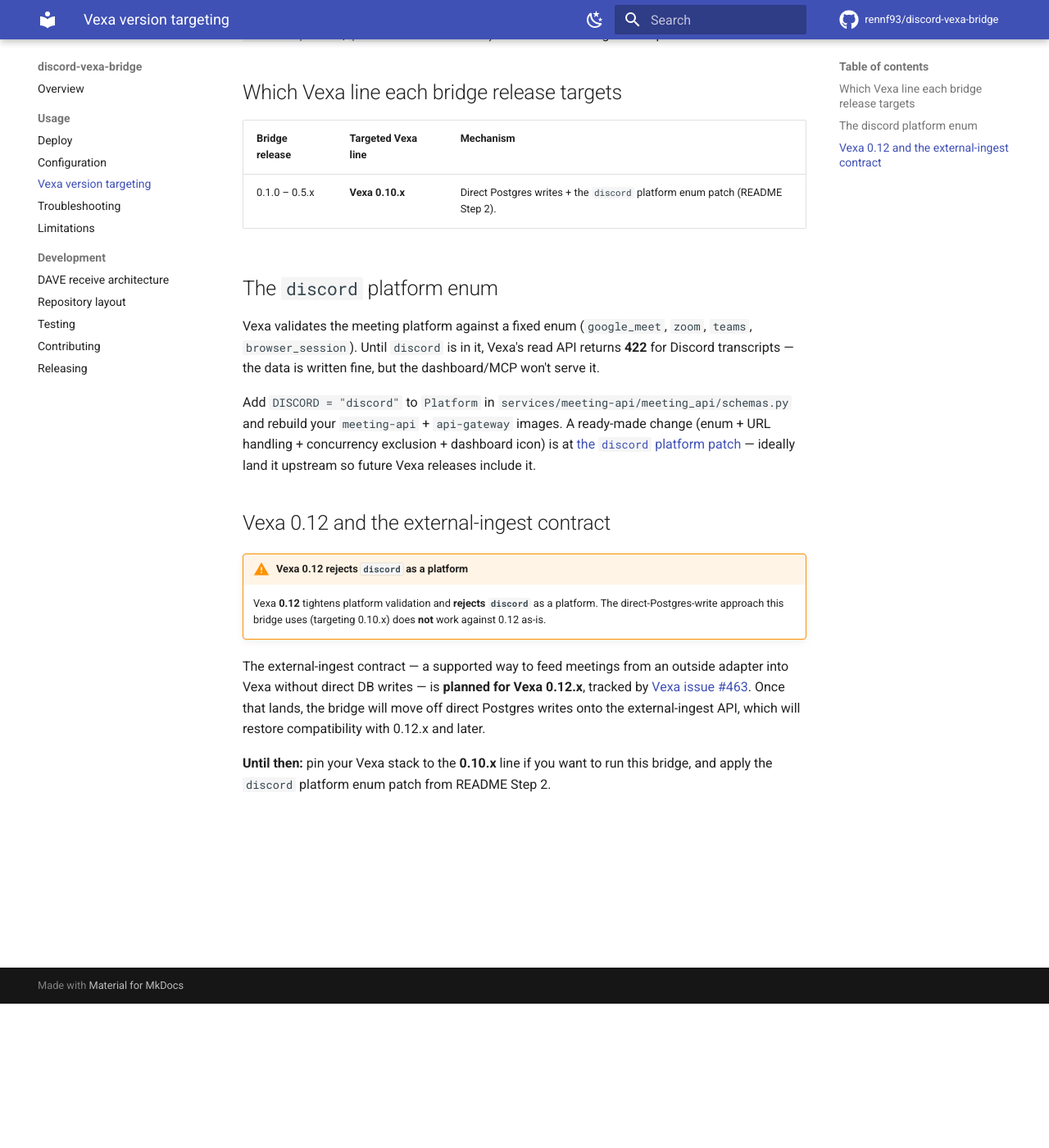
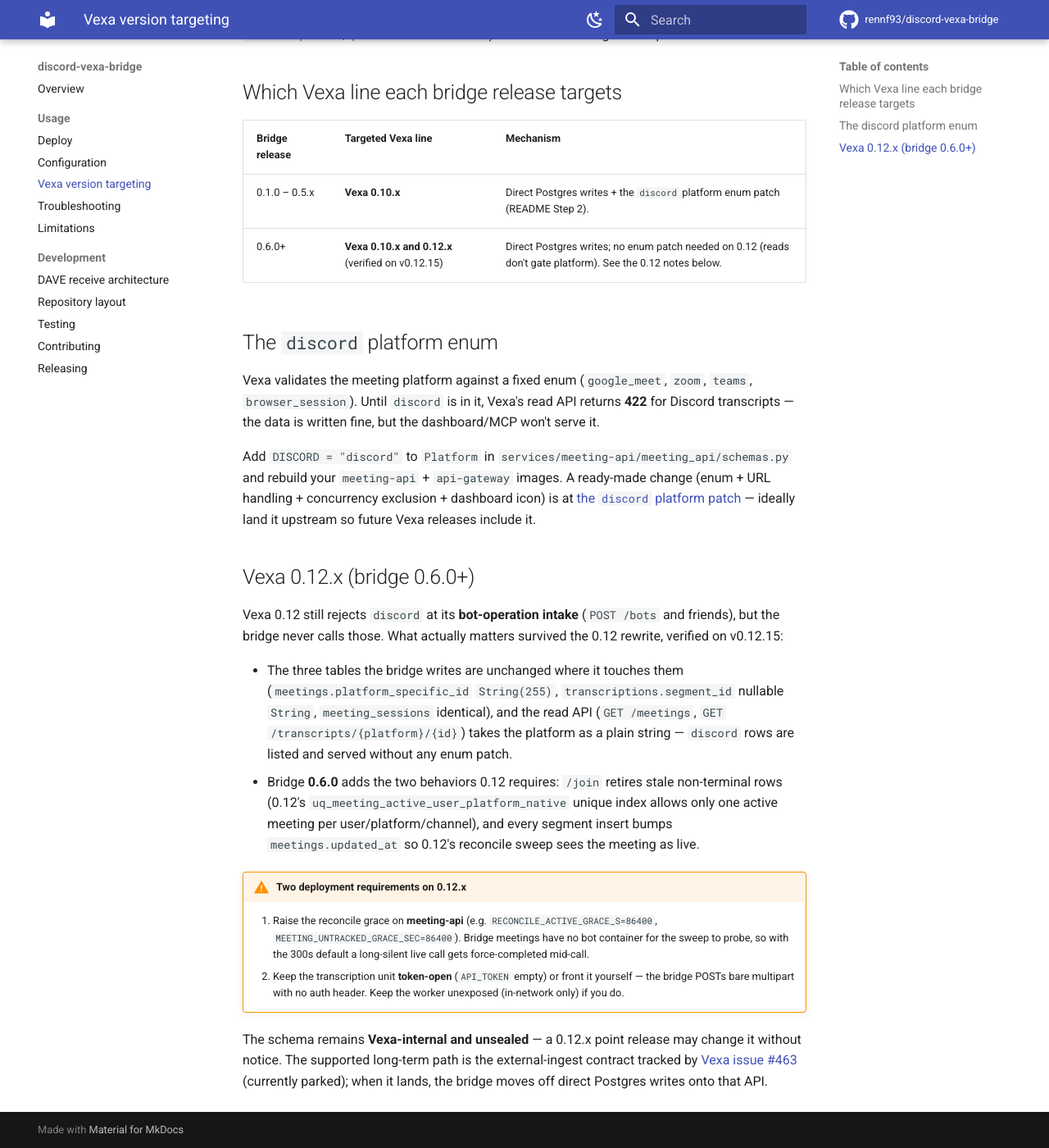
Before and after one commit to rennf93/discord-vexa-bridge, an MkDocs documentation site: the page built from docs/usage/vexa-version-targeting.md, in a window 1280 px wide and 1400 px high, scrolled down 176 px. Shown: the whole window at 82% size. Built offline with MkDocs 1.6.1 and Material for MkDocs 9.7.7, drawn with Linux system fonts in a browser that asks for light colours; comment, search, counter and statistics services are not loaded.

Commit message:
release: 0.6.0 — Vexa 0.12.x compatibility (verified on v0.12.15)

```diff
--- a/docs/usage/vexa-version-targeting.md
+++ b/docs/usage/vexa-version-targeting.md
@@ -8,6 +8,7 @@
 | Bridge release | Targeted Vexa line | Mechanism |
 |---|---|---|
 | 0.1.0 – 0.5.x | **Vexa 0.10.x** | Direct Postgres writes + the `discord` platform enum patch (README Step 2). |
+| 0.6.0+ | **Vexa 0.10.x and 0.12.x** (verified on v0.12.15) | Direct Postgres writes; no enum patch needed on 0.12 (reads don't gate platform). See the 0.12 notes below. |
 
 ## The `discord` platform enum
 
@@ -21,18 +22,31 @@
 [the `discord` platform patch](https://github.com/rennf93/vexa/tree/add-discord-platform) —
 ideally land it upstream so future Vexa releases include it.
 
-## Vexa 0.12 and the external-ingest contract
+## Vexa 0.12.x (bridge 0.6.0+)
 
-!!! warning "Vexa 0.12 rejects `discord` as a platform"
-    Vexa **0.12** tightens platform validation and **rejects `discord`** as a platform. The
-    direct-Postgres-write approach this bridge uses (targeting 0.10.x) does **not** work
-    against 0.12 as-is.
+Vexa 0.12 still rejects `discord` at its **bot-operation intake** (`POST /bots` and friends), but
+the bridge never calls those. What actually matters survived the 0.12 rewrite, verified on
+v0.12.15:
 
-The external-ingest contract — a supported way to feed meetings from an outside adapter into
-Vexa without direct DB writes — is **planned for Vexa 0.12.x**, tracked by
-[Vexa issue #463](https://github.com/Vexa-ai/vexa/issues/463). Once that lands, the bridge will
-move off direct Postgres writes onto the external-ingest API, which will restore compatibility
-with 0.12.x and later.
+- The three tables the bridge writes are unchanged where it touches them
+  (`meetings.platform_specific_id` `String(255)`, `transcriptions.segment_id` nullable `String`,
+  `meeting_sessions` identical), and the read API (`GET /meetings`,
+  `GET /transcripts/{platform}/{id}`) takes the platform as a plain string — `discord` rows are
+  listed and served without any enum patch.
+- Bridge **0.6.0** adds the two behaviors 0.12 requires: `/join` retires stale non-terminal rows
+  (0.12's `uq_meeting_active_user_platform_native` unique index allows only one active meeting per
+  user/platform/channel), and every segment insert bumps `meetings.updated_at` so 0.12's reconcile
+  sweep sees the meeting as live.
 
-**Until then:** pin your Vexa stack to the **0.10.x** line if you want to run this bridge, and
-apply the `discord` platform enum patch from README Step 2.
+!!! warning "Two deployment requirements on 0.12.x"
+    1. Raise the reconcile grace on **meeting-api** (e.g. `RECONCILE_ACTIVE_GRACE_S=86400`,
+       `MEETING_UNTRACKED_GRACE_SEC=86400`). Bridge meetings have no bot container for the sweep
+       to probe, so with the 300s default a long-silent live call gets force-completed mid-call.
+    2. Keep the transcription unit **token-open** (`API_TOKEN` empty) or front it yourself — the
+       bridge POSTs bare multipart with no auth header. Keep the worker unexposed (in-network
+       only) if you do.
+
+The schema remains **Vexa-internal and unsealed** — a 0.12.x point release may change it without
+notice. The supported long-term path is the external-ingest contract tracked by
+[Vexa issue #463](https://github.com/Vexa-ai/vexa/issues/463) (currently parked); when it lands,
+the bridge moves off direct Postgres writes onto that API.
--- a/pyproject.toml
+++ b/pyproject.toml
@@ -1,6 +1,6 @@
 [project]
 name = "discord-vexa-bridge"
-version = "0.5.1"
+version = "0.6.0"
 description = "Bridge Discord voice (DAVE/E2EE) into Vexa: per-user transcription written straight to Vexa's Postgres."
 readme = "README.md"
 license = "AGPL-3.0-or-later"
```
Also changed, not shown: CHANGELOG.md (+9 -0 lines), README.md (+7 -5 lines), 1 other file.
